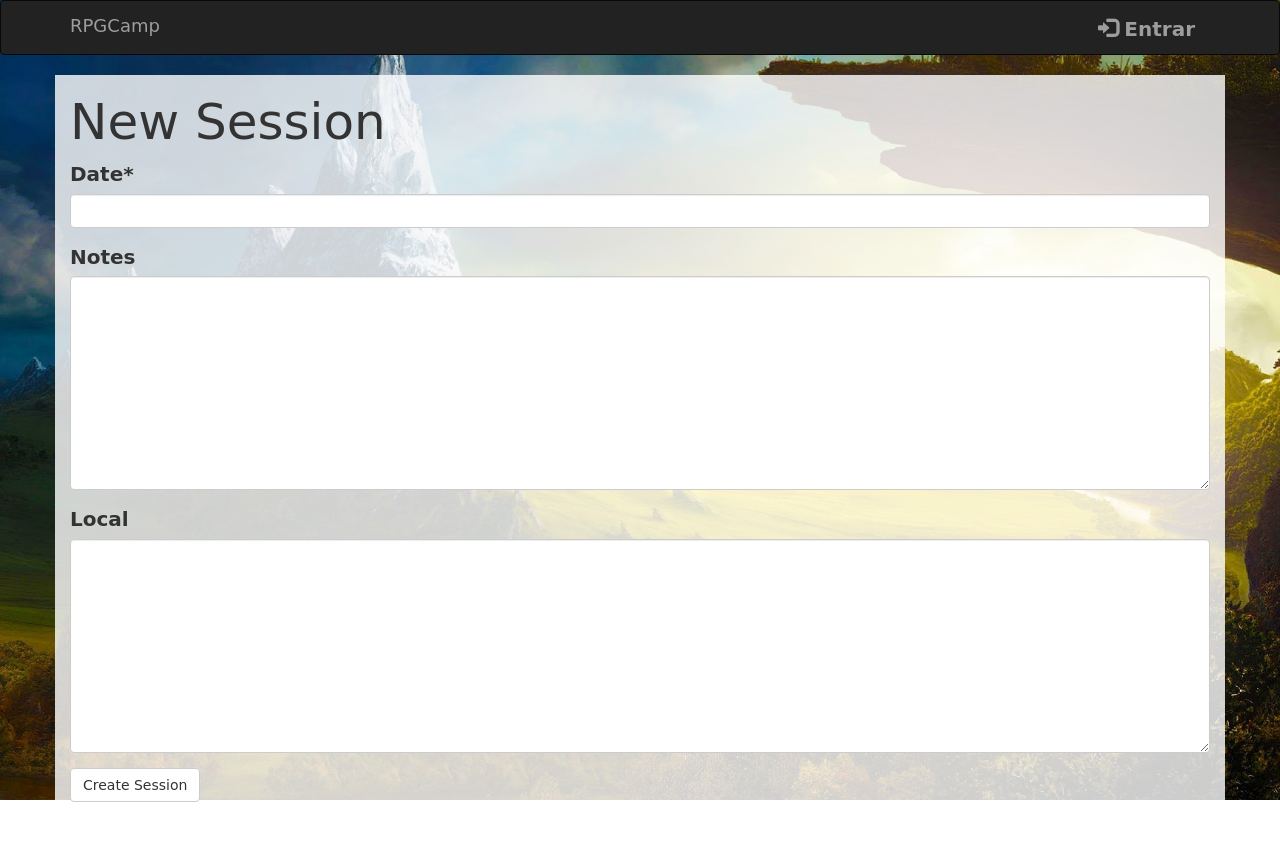
After one commit to pedroleone/rpgcampaign, a Django app: a page that uses rpgcamp/templates/base_campaign.html in a window 1280 px wide. The commit adds this page. Run offline with Django 3.2, Linux system fonts and the light colour scheme; tables that the repository leaves empty hold one stand-in row (values such as "Sample post"); some libraries are stand-ins or nearby versions; some web fonts are replaced.

Commit message:
Initial session implementation

```diff
--- a/rpgcamp/campaign/admin.py
+++ b/rpgcamp/campaign/admin.py
@@ -1,5 +1,5 @@
 from django.contrib import admin
-from campaign.models import Campaign, CampaignUser
+from campaign.models import Campaign, CampaignUser, Session
 
 class CampaignAdmin(admin.ModelAdmin):
     exclude = ('slug',)
@@ -7,3 +7,4 @@ class CampaignAdmin(admin.ModelAdmin):
 
 admin.site.register(Campaign,CampaignAdmin)
 admin.site.register(CampaignUser)
+admin.site.register(Session)
--- a/rpgcamp/campaign/forms.py
+++ b/rpgcamp/campaign/forms.py
@@ -1,4 +1,4 @@
-from campaign.models import Campaign
+from campaign.models import *
 from captcha.fields import ReCaptchaField
 from django import forms
 class CampaignForm(forms.ModelForm):
@@ -8,3 +8,8 @@ class CampaignForm(forms.ModelForm):
 
 class AddUserForm(forms.Form):
     user = forms.CharField(label='Nome de Usuário', max_length=100)
+
+class SessionForm(forms.ModelForm):
+    class Meta:
+        model = Session
+        fields = ['date', 'notes', 'local']
--- a/rpgcamp/campaign/models.py
+++ b/rpgcamp/campaign/models.py
@@ -58,3 +58,21 @@ class CampaignUser(models.Model):
 
     def __str__(self):
         return self.campaign.name
+
+
+class CampaignNotes(models.Model):
+    author = models.ForeignKey(User, on_delete=models.CASCADE)
+    gm_only = models.BooleanField(default=True)
+    text = models.TextField()
+    published_date = models.DateTimeField(auto_now_add=True)
+    modified_date = models.DateTimeField(auto_now=False)
+
+
+class Session(models.Model):
+    campaign = models.ForeignKey(Campaign, on_delete=models.CASCADE)
+    date = models.DateTimeField()
+    notes = models.TextField(blank=True)
+    local = models.TextField(blank=True)
+
+    class Meta:
+        ordering = ["date"]
--- a/rpgcamp/campaign/urls.py
+++ b/rpgcamp/campaign/urls.py
@@ -5,6 +5,7 @@ from . import views
 urlpatterns = [
     url(r'^new_campaign/$', views.create_campaign, name='create_campaign'),
     url(r'^c/(?P<slug>[\w-]+)/$', views.view_campaign, name='view_campaign'),
+    url(r'^c/(?P<slug>[\w-]+)/newsession/$', views.new_session, name='new_session'),
     url(r'^c/(?P<slug>[\w-]+)/players/$', views.players, name='players'),
     url(r'^c/(?P<slug>[\w-]+)/players/delete/$', views.delete_player, name='delete_player'),
     url(r'^$', views.index, name='index'),
--- a/rpgcamp/campaign/views.py
+++ b/rpgcamp/campaign/views.py
@@ -1,9 +1,12 @@
 from django.shortcuts import render, get_object_or_404
 from django.http import HttpResponse, HttpResponseRedirect
-from campaign.forms import CampaignForm, AddUserForm
-from campaign.models import Campaign, CampaignUser
 from django.contrib.auth.decorators import login_required
 from django.urls import reverse
+from campaign.forms import *
+from campaign.models import *
+
+from django.utils import timezone
+from datetime import datetime
 
 def get_campaigns(request):
     if request.user.is_authenticated:
@@ -39,6 +42,10 @@ def view_campaign(request, slug):
         permission = CampaignUser.objects.filter(campaign=campaign, user=request.user)
         if not permission:
             return render(request, 'campaign_denied.html', context=context)
+    session = Session.objects.filter(campaign=campaign, date__gte=timezone.now())
+    if session:
+        next_session = session[0]
+        context['next_session'] = next_session
 
     context['campaign'] = campaign
 
@@ -101,9 +108,24 @@ def players(request, slug):
 def delete_player(request, slug):
     campaign_id = request.POST.get('delete_campaign_id')
     user_id = request.POST.get('delete_user_id')
-
-
     obj = CampaignUser.objects.get(user=user_id, campaign=campaign_id)
-    print(obj, user_id, campaign_id)
     obj.delete()
     return HttpResponseRedirect(reverse('players', args=[slug]))
+
+def new_session(request, slug):
+    context = { 'campaign_list': get_campaigns(request) }
+    campaign = get_object_or_404(Campaign, slug=slug)
+    if request.method == "POST":
+        form = SessionForm(request.POST)
+        if form.is_valid():
+            session = Session(campaign=campaign,
+                              date=form.cleaned_data['date'],
+                              local=form.cleaned_data['local'],
+                              notes=form.cleaned_data['notes'])
+
+            session.save()
+            return HttpResponseRedirect(reverse('view_campaign', args=[campaign.slug]))
+    else:
+        form = SessionForm()
+    context['form'] = form
+    return render(request, 'session/new_session.html', context=context)
--- a/rpgcamp/rpgcamp/settings.py
+++ b/rpgcamp/rpgcamp/settings.py
@@ -37,6 +37,7 @@ INSTALLED_APPS = [
     'crispy_forms',
     'captcha',
     'imagekit',
+
 
     'campaign.apps.CampaignConfig',
     'users',
@@ -108,7 +109,7 @@ AUTH_PASSWORD_VALIDATORS = [
 
 LANGUAGE_CODE = 'pt-br'
 
-TIME_ZONE = 'UTC'
+TIME_ZONE = 'America/Sao_Paulo'
 
 USE_I18N = True
 
--- a/rpgcamp/templates/base_campaign.html
+++ b/rpgcamp/templates/base_campaign.html
@@ -42,7 +42,7 @@
   <li><a data-toggle="collapse" href="#collapse-sessao"> <img src="{% static 'icons/calendar.svg' %}" height="24" width="24"> Sessões <span class="caret"></span></a></li>
 
       <ul id="collapse-sessao" class="collapse side-margin">
-        <li><a href="#"><img src="{% static 'icons/read.svg' %}" height="24" width="24"> Marcar Nova Sessão</a></li>
+        <li><a href="{% url 'new_session' campaign.slug %}"><img src="{% static 'icons/read.svg' %}" height="24" width="24"> Marcar Nova Sessão</a></li>
         <li><a href="#"><img src="{% static 'icons/pocket-watch.svg' %}" height="24" width="24"> Remarcar Sessão</a></li>
         <li><a href="#"><img src="{% static 'icons/white-book.svg' %}" height="24" width="24"> Diário de Sessões</a></li>
         <li><a href="#"><img src="{% static 'icons/tied-scroll.svg' %}" height="24" width="24"> Histórico</a></li>
--- /dev/null
+++ b/rpgcamp/templates/session/new_session.html
@@ -0,0 +1,12 @@
+{% extends "base_campaign.html" %}
+{% load crispy_forms_tags %}
+
+{% block content %}
+    <h1>New Session</h1>
+
+    <form method="POST" action="">
+        {% csrf_token %}
+        {{ form|crispy }}
+        <button type="submit" class="btn btn-default" name="action">Create Session</button>
+    </form>
+{% endblock %}
--- a/rpgcamp/users/views.py
+++ b/rpgcamp/users/views.py
@@ -39,11 +39,9 @@ def edit_profile(request):
         form = UserProfileForm(request.POST, request.FILES)
         form.user = request.user
         if form.is_valid():
-            print(form.cleaned_data)
             profile = form.save(commit=False)
             if form.cleaned_data['profile_pic'] is None:
                 profile.profile_pic = initial_profile.profile_pic
-                print("no profile pic uploaded", profile.profile_pic)
             profile.user = request.user
             profile.id = initial_profile.id
             profile.save()
```
Also changed, not shown: rpgcamp/templates/campaign.html (+7 -1 lines), rpgcamp/campaign/migrations/0008_campaignnotes.py (added), rpgcamp/campaign/migrations/0009_auto_20170416_2219.py (added), rpgcamp/campaign/migrations/0010_session.py (added), rpgcamp/campaign/migrations/0011_auto_20170416_2250.py (added).
